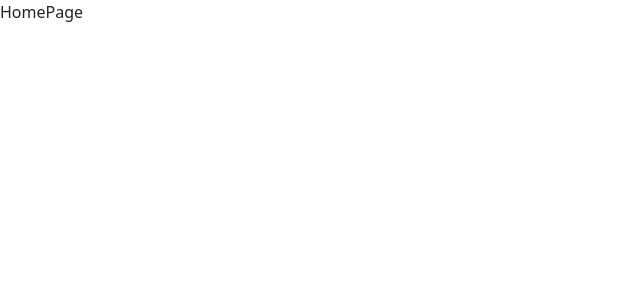
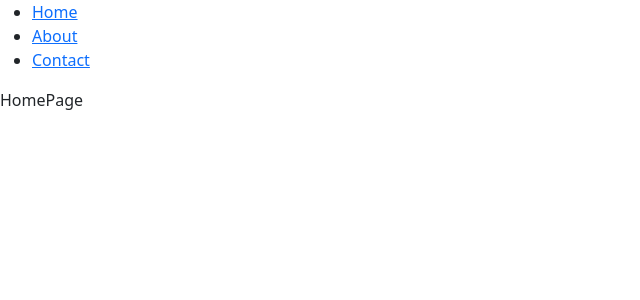
Before and after one commit to MdSujan99/journal-app-ui, a React (Create React App) app: page / in a window 1280 px wide. Shown: the top 300 px of the page, without its empty margins (0-640 px from the left). Built offline with nearby package versions, Linux system fonts and the light colour scheme.

Commit message:
2. activate our router and load the route definitions we defined in the first step 3. to make sure we have all the components we wanna load and add some means of navigation for the routes

```diff
--- /dev/null
+++ b/src/component/MainNav.js
@@ -0,0 +1,23 @@
+import { Link } from "react-router-dom";
+
+function MainNav() {
+  return (
+    <header>
+      <nav>
+        <ul>
+          <li>
+            <Link to={"/"}>Home</Link>
+          </li>
+          <li>
+            <Link to={"/about"}>About</Link>
+          </li>
+          <li>
+            <Link to={"/contact"}>Contact</Link>
+          </li>
+        </ul>
+      </nav>
+    </header>
+  );
+}
+
+export default MainNav;
--- /dev/null
+++ b/src/component/Root.js
@@ -0,0 +1,12 @@
+import { Outlet } from "react-router";
+import MainNav from "./MainNav";
+function RootLayout() {
+  return (
+    <div>
+      <MainNav />
+      <Outlet />
+    </div>
+  );
+}
+
+export default RootLayout;
```
Also changed, not shown: src/App.js (+10 -18 lines).
